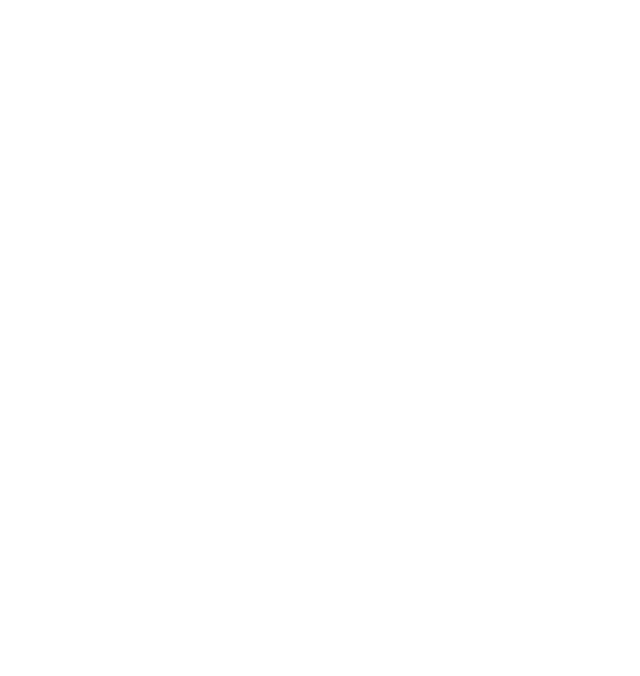
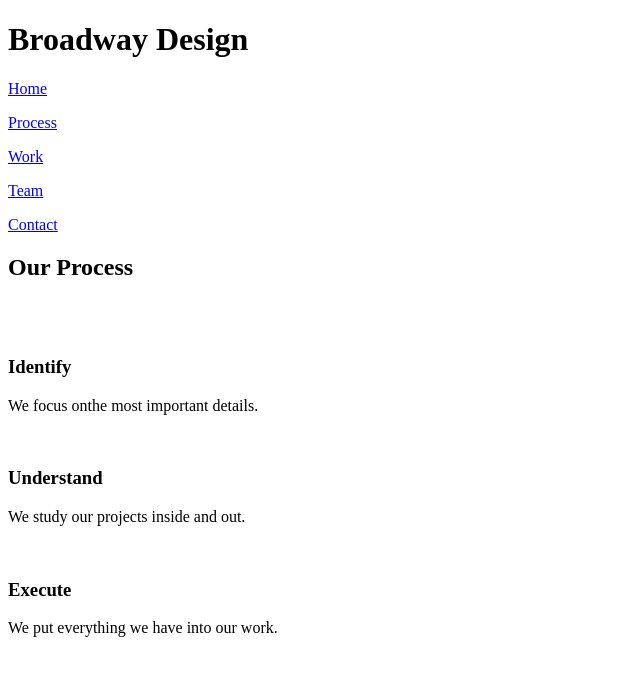
Before and after one commit to DHendrixon/broadway, a plain HTML site: page index.html in a window 1280 px wide. Shown: the whole page, without its empty margins (0-640 px from the left). Drawn offline with Linux system fonts and the light colour scheme.

Commit message:
add nav and process setion

```diff
--- a/index.html
+++ b/index.html
@@ -1,11 +1,35 @@
 <!DOCTYPE html>
 <html>
+
   <head>
     <link src="resources/css/style.css" type="text/css" rel"stylesheet">
     <meta charset="utf-8">
-    <title></title>
+    <title>Broadway</title>
   </head>
+
   <body>
+    <h1>Broadway Design</h1>
+
+    <nav>
+      <p><a href="#home">Home</a></p>
+      <p><a href="#process">Process</a></p>
+      <p><a href="#work">Work</a></p>
+      <p><a href="team">Team</a></p>
+      <p><a href="contact">Contact</a></p>
+    </nav>
+
+    <div id="process">
+      <h2>Our Process<h2>
+      <p><img src="" alt=""></p>
+      <h3>Identify</h3>
+      <p>We focus onthe most important details.</p>
+      <p><img src="" alt=""></p>
+      <h3>Understand</h3>
+      <p>We study our projects inside and out.</p>
+      <p><img src="" alt=""></p>
+      <h3>Execute</h3>
+      <p>We put everything we have into our work.</p>
+    </div>
 
   </body>
 </html>
```
